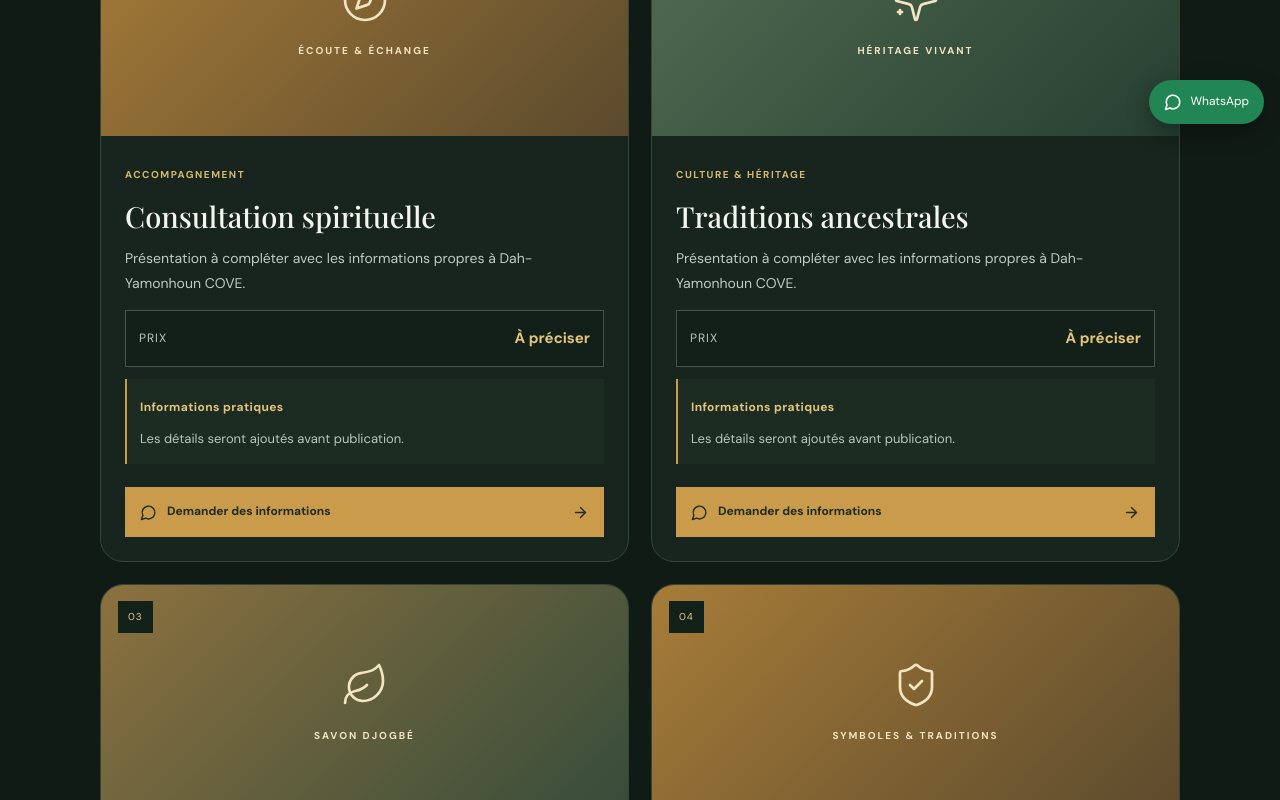
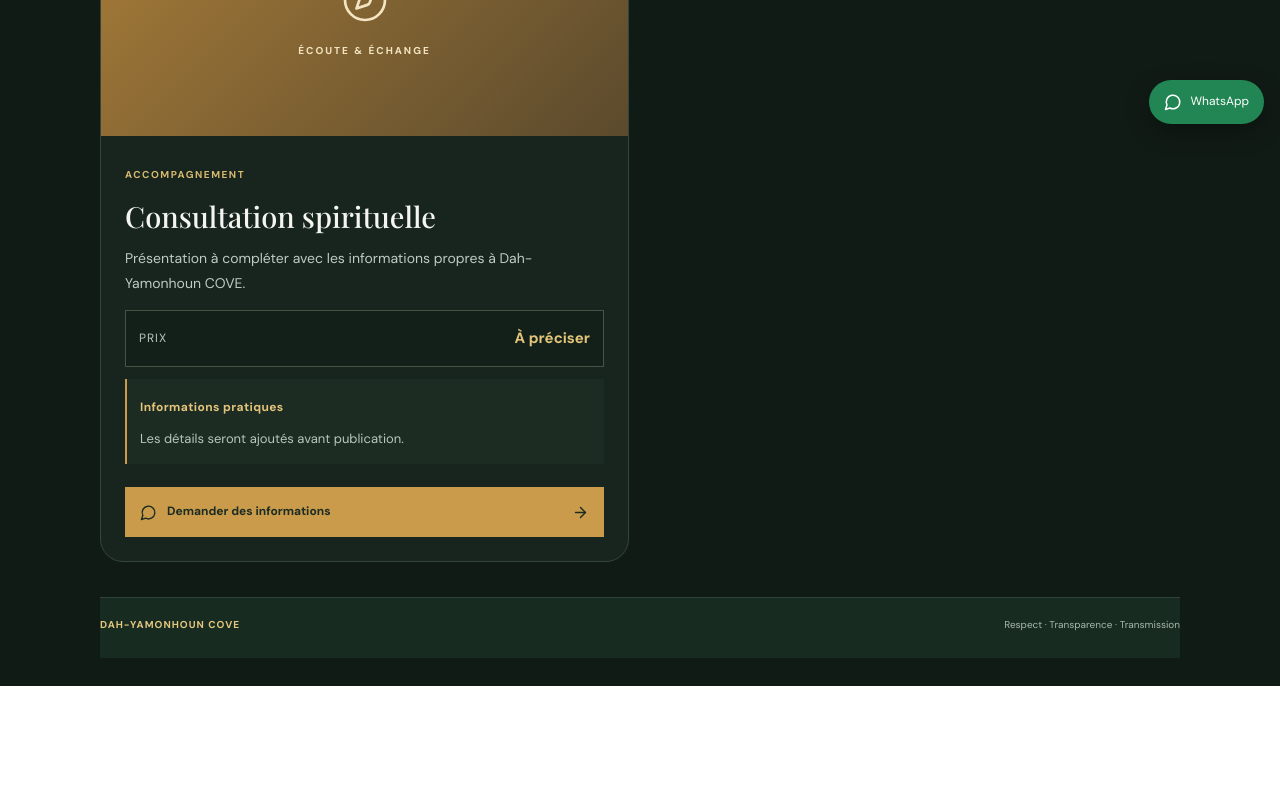
Before and after one commit to fofo-vianney/Dah-Yamonhoun-COVE, a Next.js app: page /prestations in a window 1280 px wide. Shown: the part 660-1460 px from the top of the page. After the commit the page ends 1346 px from the top, so only its background shows below. Built offline with nearby package versions, Linux system fonts and the light colour scheme; a web font is replaced by a local one.

Commit message:
Conserver uniquement la consultation spirituelle dans le catalogue

```diff
--- a/app/prestations/page.tsx
+++ b/app/prestations/page.tsx
@@ -8,9 +8,6 @@ const whatsapp = "https://chat.whatsapp.com/Dy7lky6MPzMCQun95YKOyc?s=cl&p=a&ilr=
 
 const prestations = [
   { id: "consultation", category: "ACCOMPAGNEMENT", group: "Accompagnement", title: "Consultation spirituelle", description: "", price: "", usage: "", icon: Compass, label: "ÉCOUTE & ÉCHANGE" },
-  { id: "traditions", category: "CULTURE & HÉRITAGE", group: "Traditions", title: "Traditions ancestrales", description: "", price: "", usage: "", icon: Sparkles, label: "HÉRITAGE VIVANT" },
-  { id: "savon-djogbe", category: "SAVON TRADITIONNEL", group: "Produits", title: "Savon DJOGBÉ", description: "Savon composé à base de connaissances traditionnelles ancestrales, conçu pour raviver votre chance.", price: "60 000 FCFA", usage: "Faire ses vœux avant de se laver avec le savon, tous les lundis matin et tous les vendredis matin, afin de voir ses vœux exaucés.", icon: Leaf, label: "SAVON DJOGBÉ" },
-  { id: "protection", category: "TRADITIONS", group: "Accompagnement", title: "Protection symbolique", description: "", price: "", usage: "", icon: ShieldCheck, label: "SYMBOLES & TRADITIONS" },
 ];
 
 export default function PrestationsPage() {
```
